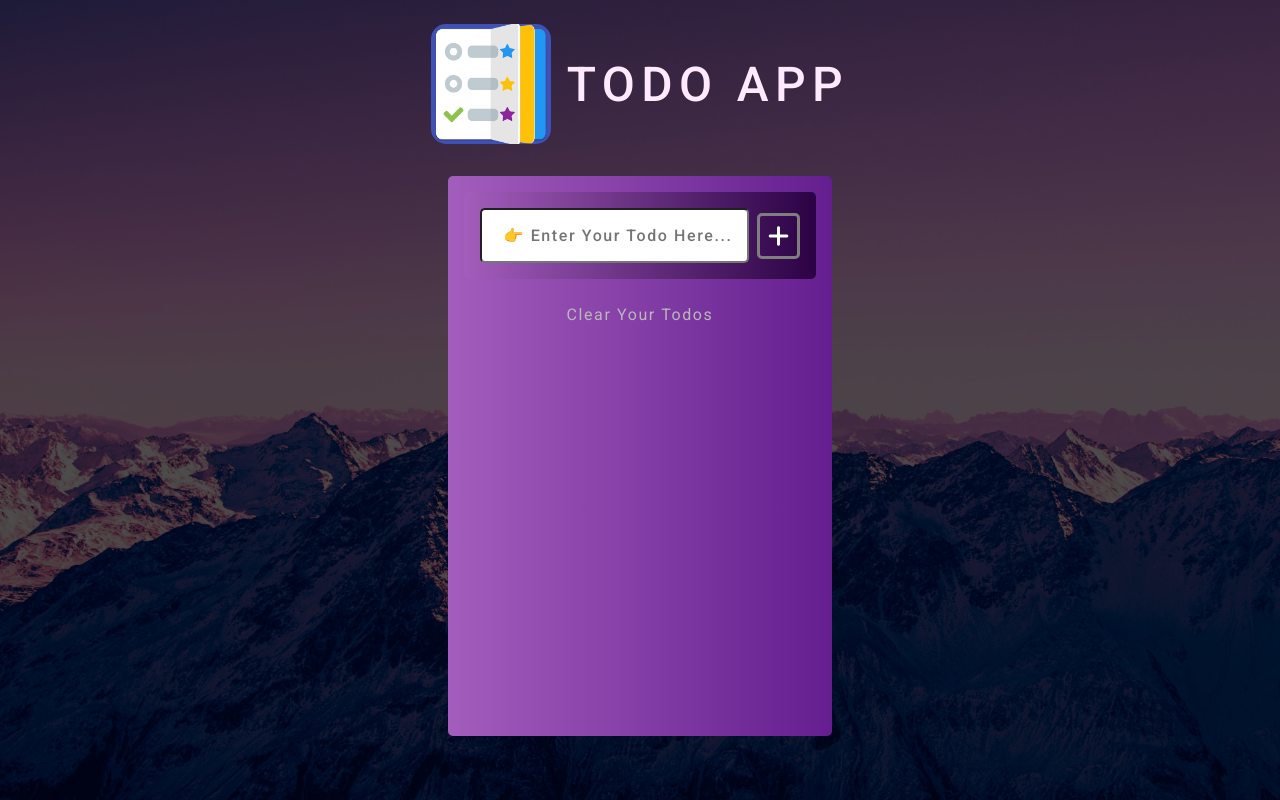
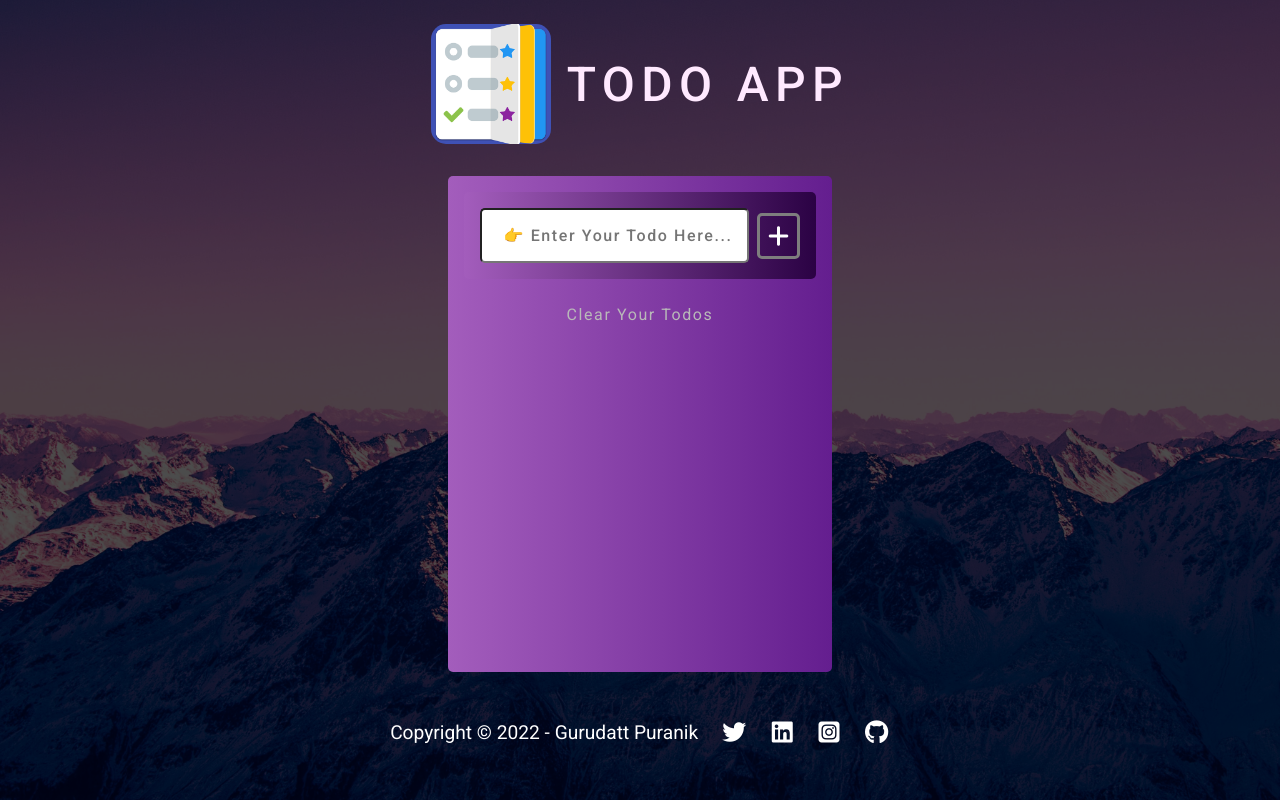
Before and after one commit to gurudattpuranik25/todo_app, a React (Create React App) app: page / in a window 1280 px wide. Built offline with nearby package versions, Linux system fonts and the light colour scheme.

Commit message:
initial commit

```diff
--- a/public/index.html
+++ b/public/index.html
@@ -36,7 +36,7 @@
       work correctly both with client-side routing and a non-root public URL.
       Learn how to configure a non-root public URL by running `npm run build`.
     -->
-    <title>React App</title>
+    <title>My Todo App</title>
   </head>
   <body>
     <noscript>You need to enable JavaScript to run this app.</noscript>
--- a/src/components/Main.css
+++ b/src/components/Main.css
@@ -42,7 +42,7 @@ a:hover {
   position: relative;
   padding: 1rem;
   width: 30%;
-  height: 70vh;
+  height: 62vh;
   overflow-y: auto;
   margin: 2rem auto;
   background: linear-gradient(to right, rgb(163, 93, 188), rgb(100, 30, 143));
@@ -81,3 +81,21 @@ a:hover {
   padding: 1rem;
   letter-spacing: 0.1rem;
 }
+
+.social-icons {
+  display: flex;
+  justify-content: center;
+  align-items: center;
+  padding-top: 1rem;
+  gap: 1.5rem;
+  font-size: 1.5rem;
+  color: white;
+}
+
+.social-icons i {
+  color: rgb(255, 255, 255);
+}
+
+.footer {
+  font-size: 1.2rem;
+}
--- a/src/components/Main.js
+++ b/src/components/Main.js
@@ -48,7 +48,6 @@ function Main() {
           />
           <i onClick={btnHandler} id="addBtn" className="fa-solid fa-plus"></i>
         </div>
-
         <p>
           {itemArray.map((item, index) => {
             return (
@@ -66,6 +65,21 @@ function Main() {
           Clear Your Todos
         </a>
       </div>
+      <div className="social-icons ">
+        <span className="footer">Copyright &copy; 2022 - Gurudatt Puranik</span>
+        <a href="https://twitter.com/PuranikGurudatt">
+          <i class="fa-brands fa-twitter"></i>
+        </a>
+        <a href="https://www.linkedin.com/in/gurudatt-puranik-0933b0195/">
+          <i class="fa-brands fa-linkedin"></i>
+        </a>
+        <a href="https://www.instagram.com/gurudatt_puranik/">
+          <i class="fa-brands fa-square-instagram"></i>
+        </a>
+        <a href="https://github.com/gurudattpuranik25">
+          <i class="fa-brands fa-github"></i>
+        </a>
+      </div>
     </form>
   );
 }
```
